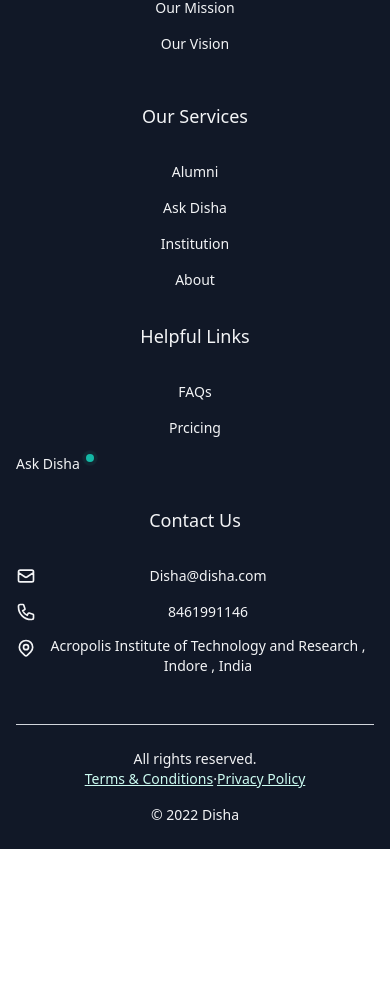
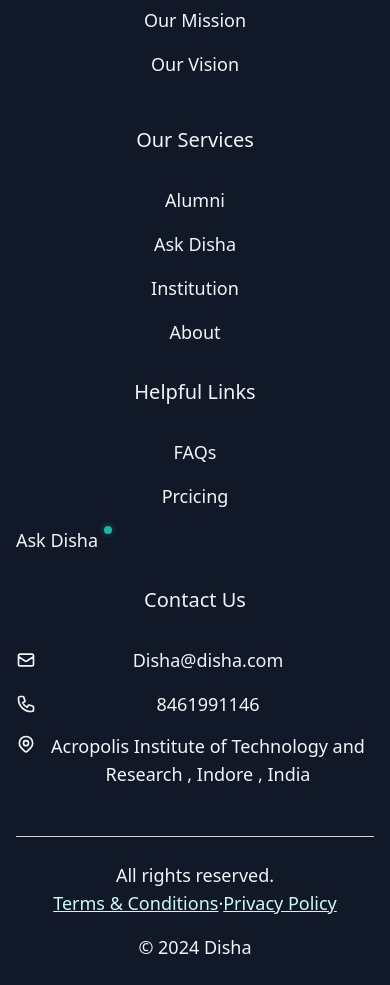
Before and after one commit to ParthGupta84616/disha, a React (Create React App) app: page /about in a window 390 px wide. Shown: the part 3894-4879 px from the top of the page. Before the commit the page ends 4743 px from the top, so only its background shows below. Built offline with nearby package versions, Linux system fonts and the light colour scheme.

Commit message:
Fixed Minor Error Added Error 404 Page

```diff
--- a/src/App.jsx
+++ b/src/App.jsx
@@ -1,50 +1,105 @@
-import React from 'react'
-import { createBrowserRouter, RouterProvider } from 'react-router-dom'
-import Home from './pages/Home'
-import Dashboard from './pages/Dashboard'
-import About from './pages/About'
-import Institution from './pages/Institution'
-import Error from './pages/Error'
-import AskDisha from './pages/AskDisha'
-import Navbar from './components/Navbar'
-import Footer from './components/Footer'
-import PricingPage from './pages/Pricing'
+import React from 'react';
+import { createBrowserRouter, RouterProvider } from 'react-router-dom';
+import Home from './pages/Home';
+import Dashboard from './pages/Dashboard';
+import About from './pages/About';
+import Institution from './pages/Institution';
+import Error from './pages/Error';
+import AskDisha from './pages/AskDisha';
+import Navbar from './components/Navbar';
+import Footer from './components/Footer';
+import PricingPage from './pages/Pricing';
+import RouteTracker from './components/RouteTracker';
 
 export default function App() {
-  const router = createBrowserRouter(
-    [
+  const router = createBrowserRouter([
     {
       path: '/',
-        element: <div><Navbar /><Home /><Footer /></div>
+      element: (
+        <div>
+          <RouteTracker>
+            <Navbar />
+            <Home />
+            <Footer />
+          </RouteTracker>
+        </div>
+      )
     },
     {
       path: '/dashboard',
-        element: <div><Navbar /><Dashboard /><Footer /></div>
+      element: (
+        <div>
+          <RouteTracker>
+            <Navbar />
+            <Dashboard />
+            <Footer />
+          </RouteTracker>
+        </div>
+      )
     },
     {
       path: '/ask-disha',
-        element: <div><Navbar /><AskDisha /><Footer /></div>
+      element: (
+        <div>
+          <RouteTracker>
+            <Navbar />
+            <AskDisha />
+            <Footer />
+          </RouteTracker>
+        </div>
+      )
     },
     {
       path: '/pricing',
-        element: <div><Navbar /><PricingPage /><Footer /></div>
+      element: (
+        <div>
+          <RouteTracker>
+            <Navbar />
+            <PricingPage />
+            <Footer />
+          </RouteTracker>
+        </div>
+      )
     },
     {
       path: '/about',
-        element: <div className=""><Navbar /><About /><Footer /></div>
+      element: (
+        <div>
+          <RouteTracker>
+            <Navbar />
+            <About />
+            <Footer />
+          </RouteTracker>
+        </div>
+      )
     },
     {
       path: '/institution',
-        element: <div><Navbar /><Institution /><Footer /></div>
+      element: (
+        <div>
+          <RouteTracker>
+            <Navbar />
+            <Institution />
+            <Footer />
+          </RouteTracker>
+        </div>
+      )
     },
     {
       path: '/*',
-        element: <div className=""><Navbar /><Error /><Footer /></div>
+      element: (
+        <div>
+          <RouteTracker>
+            <Navbar />
+            <Error />
+            <Footer />
+          </RouteTracker>
+        </div>
+      )
     },
+  ]);
 
-    ]
-  )
   return (
     <RouterProvider router={router} />
-  )
+  );
 }
--- a/src/components/Footer.jsx
+++ b/src/components/Footer.jsx
@@ -141,9 +141,9 @@
 
             <div className="grid grid-cols-1 gap-8 sm:grid-cols-2 md:grid-cols-4 lg:col-span-2">
               <div className="text-center sm:text-left">
-                <p className="text-lg font-medium text-gray-100">About Us</p>
+                <p className="text-xl sm:text-lg font-medium text-gray-100">About Us</p>
 
-                <ul className="mt-8 space-y-4 text-sm">
+                <ul className="mt-8 space-y-4 text-lg">
                   <li>
                     <Link
                       className="text-gray-100 transition hover:text-gray-100/75"
@@ -183,11 +183,11 @@
               </div>
 
               <div className="text-center sm:text-left">
-                <p className="text-lg font-medium text-gray-100">
+                <p className="text-xl sm:text-lg font-medium text-gray-100">
                   Our Services
                 </p>
 
-                <ul className="mt-8 space-y-4 text-sm">
+                <ul className="mt-8 space-y-4 text-lg sm:text-md">
                   <li>
                     <Link
                       className="text-gray-100 transition hover:text-gray-100/75"
@@ -230,11 +230,11 @@
               </div>
 
               <div className="text-center sm:text-left">
-                <p className="text-lg font-medium text-gray-100">
+                <p className="text-xl sm:text-lg font-medium text-gray-100">
                   Helpful Links
                 </p>
 
-                <ul className="mt-8 space-y-4 text-sm">
+                <ul className="mt-8 space-y-4 text-lg sm:text-md">
                   <li>
                     <Link
                       className="text-gray-100 transition hover:text-gray-100/75"
@@ -274,9 +274,9 @@
               </div>
 
               <div className="text-center sm:text-left">
-                <p className="text-lg font-medium text-gray-100">Contact Us</p>
+                <p className="text-xl sm:text-lg font-medium text-gray-100">Contact Us</p>
 
-                <ul className="mt-8 space-y-4 text-sm">
+                <ul className="mt-8 space-y-4 text-lg xs:text-sm xs:text-md">
                   <li>
                     <Link
                       className="flex items-center justify-center gap-1.5 ltr:sm:justify-start rtl:sm:justify-end"
@@ -348,10 +348,11 @@
                       />
                     </svg>
 
+                    <a href="https://aitr.ac.in/" target="blank">
                     <address className="-mt-0.5 flex-1 not-italic text-gray-100">
                       Acropolis Institute of Technology and Research , Indore ,
                       India
-                    </address>
+                    </address></a>
                   </li>
                 </ul>
               </div>
@@ -360,7 +361,7 @@
 
           <div className="mt-12 border-t border-gray-300 pt-6">
             <div className="text-center sm:flex sm:justify-between sm:text-left">
-              <p className="text-sm text-gray-100">
+              <p className="text-lg text-gray-100">
                 <span className="block sm:inline">All rights reserved.</span>
 
                 <Link
@@ -380,8 +381,8 @@
                 </Link>
               </p>
 
-              <p className="mt-4 text-sm text-gray-100 sm:order-first sm:mt-0">
-                &copy; 2022 Disha
+              <p className="mt-4 text-lg text-gray-100 sm:order-first sm:mt-0">
+                &copy; 2024 Disha
               </p>
             </div>
           </div>
--- /dev/null
+++ b/src/components/RouteTracker.jsx
@@ -0,0 +1,14 @@
+import React, { useEffect } from 'react';
+import { useLocation } from 'react-router-dom';
+
+const RouteTracker = ({ children }) => {
+  const location = useLocation();
+
+  useEffect(() => {
+    sessionStorage.setItem('lastUrl', location.pathname);
+  }, [location]);
+
+  return children;
+};
+
+export default RouteTracker;
--- a/src/pages/Error.jsx
+++ b/src/pages/Error.jsx
@@ -1,9 +1,38 @@
-import React from 'react'
+import React from "react";
+import { FaArrowLeft, FaArrowRight } from "react-icons/fa";
+import { Link, useNavigate } from "react-router-dom";
 
 export default function Error() {
+  const navigate = useNavigate();
+  const lastUrl = sessionStorage.getItem('lastUrl') || '/';
+
   return (
-    <div>
-      Error
-    </div>
-  )
+    <main className="flex items-center justify-center w-full min-h-3/4 py-8 text-gray-200 page md:py-16 bg-gray-900">
+      <div className="relative flex flex-col items-center w-full gap-8 px-8 md:px-18 xl:px-40 md:gap-16">
+        <h1 className="text-9xl md:text-[300px] w-full select-none text-center font-black text-gray-400">
+          404
+        </h1>
+        <p className="text-3xl font-bold capitalize">You have discovered a secret place</p>
+        <p className="text-2xl font-medium break-words text-dull">
+          Unfortunately, this is only a 404 page. You may have mistyped the address, or the page has been moved to another URL.
+        </p>
+        <div className="flex flex-col justify-between w-full gap-8 md:flex-row md:gap-32 xl:px-16">
+          <button
+            onClick={() => navigate(-1)}
+            className="flex items-center justify-center w-full gap-4 p-3 font-semibold capitalize border-2 border-blue-500 rounded shadow-lg md:w-fit hover:bg-blue-500 md:p-6 focus:outline-none hover:scale-105 active:scale-90 hover:shadow-xl"
+          >
+            <span className="rotate-180 material-symbols-outlined"><FaArrowRight size={32} /></span>
+            Go back to Previous Page
+          </button>
+          <Link
+            to={"/"}
+            className="rounded flex w-full md:w-fit group items-center gap-4 justify-center border-2 border-green-500 font-semibold hover:bg-green-500 p-3 md:p-6 capitalize focus:outline-none hover:scale-105 active:scale-90 shadow-lg hover:shadow-xl"
+          >
+            <span className="material-symbols-outlined"></span>
+            Go back to Last Page <FaArrowRight size={32} />
+          </Link>
+        </div>
+      </div>
+    </main>
+  );
 }
```
Lines whose indentation alone changed are shown as unchanged.
